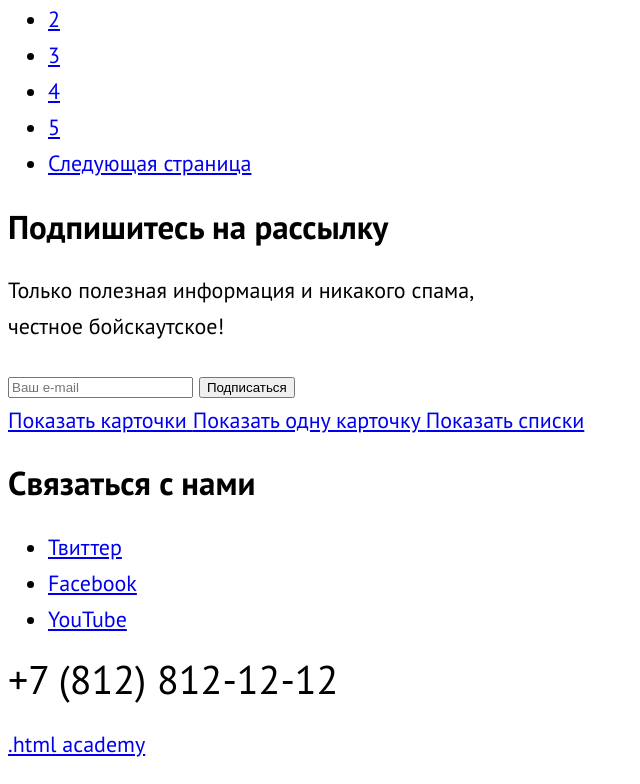
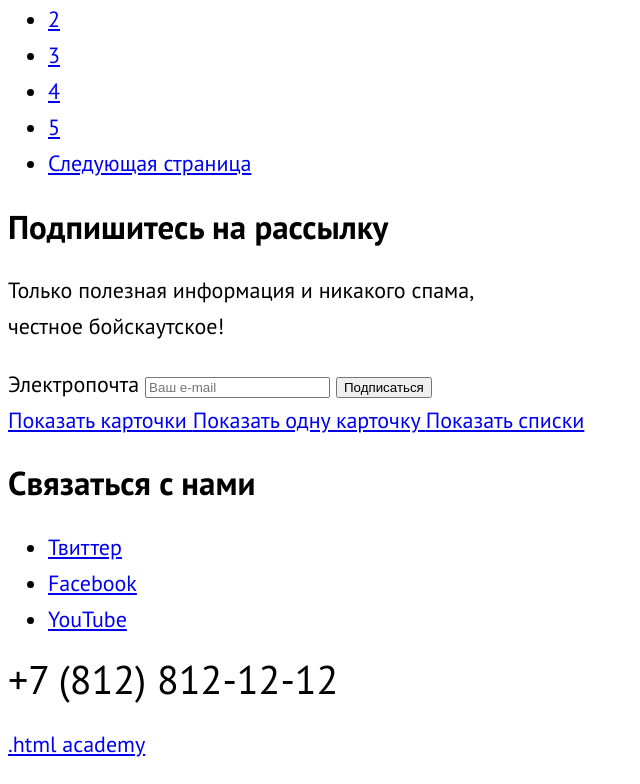
Before and after one commit to htmlacademy-htmlcss/1977371-sedona-33, a plain HTML site: page catalog.html in a window 1280 px wide. Shown: the part 1744-2528 px from the top of the page, without its empty margins (0-640 px from the left). Drawn offline with Linux system fonts and the light colour scheme; files whose address does not match are found by name.

Commit message:
Fix labels in subscribe form

```diff
--- a/catalog.html
+++ b/catalog.html
@@ -203,7 +203,7 @@
       <h2>Подпишитесь на рассылку</h2>
       <p>Только полезная информация и никакого спама,<br>честное бойскаутское!</p>
       <form class="newsletter-form" action="https://echo.htmlacademy.ru/" method="post">
-        <label for="newsletter-email"></label>
+        <label for="newsletter-email">Электропочта</label>
         <input class="field" placeholder="Ваш e-mail" type="email" name="newsletter-email" id="newsletter-email" required>
         <button class="button newsletter-button" type="submit">
           <span class="visually-hidden">Подписаться</span>
```
Also changed, not shown: index.html (+1 -1 lines).
